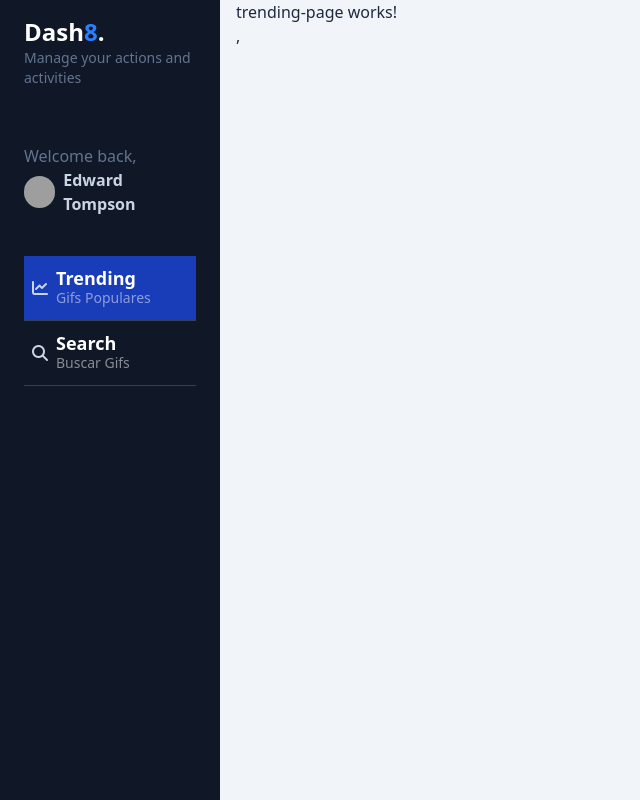
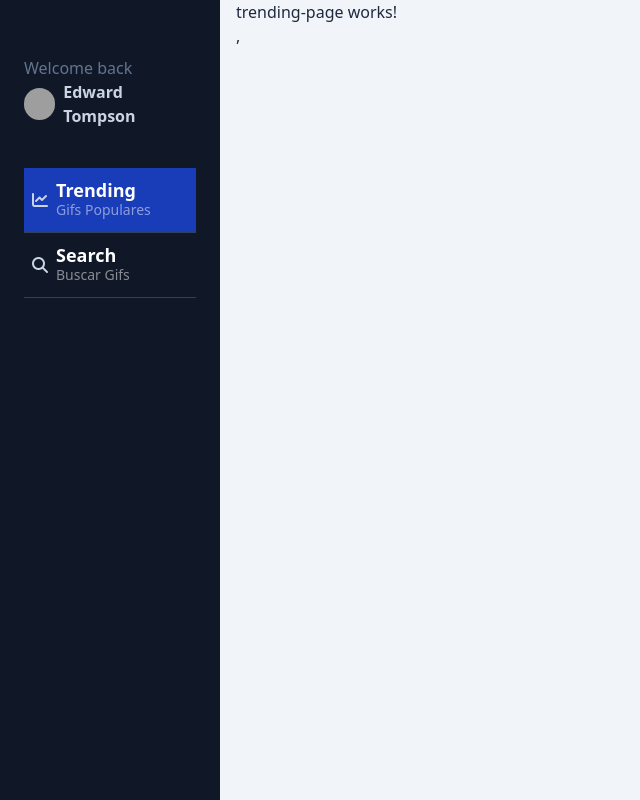
Before and after one commit to Ketangel/gitAPP, an Angular app: page /dashboard/treading in a window 1280 px wide. Shown: the whole page, without its empty margins (0-640 px from the left). Built offline with nearby package versions, Linux system fonts and the light colour scheme; grey boxes are pictures that could not be loaded.

Commit message:
environments

```diff
--- a/angular.json
+++ b/angular.json
@@ -50,7 +50,13 @@
             "development": {
               "optimization": false,
               "extractLicenses": false,
-              "sourceMap": true
+              "sourceMap": true,
+              "fileReplacements": [
+                {
+                  "replace": "src/environments/environment.ts",
+                  "with": "src/environments/environment.development.ts"
+                }
+              ]
             }
           },
           "defaultConfiguration": "production"
--- a/src/app/gifs/components/gits-side-menu/gits-side-menu-header/gits-side-menu-header.component.html
+++ b/src/app/gifs/components/gits-side-menu/gits-side-menu-header/gits-side-menu-header.component.html
@@ -1,9 +1,9 @@
 <div id="logo" class="my-4 px-6">
-    <h1 class="text-lg md:text-2xl font-bold text-white">Dash<span class="text-blue-500">8</span>.</h1>
-    <p class="text-slate-500 text-sm">Manage your actions and activities</p>
+    <h1 class="text-lg md:text-2xl font-bold text-white">{{envs.companyName}}<span class="text-blue-500">{{envs.companyName2}}</span></h1>
+    <p class="text-slate-500 text-sm">{{envs.companySlogan}}</p>
    </div>
    <div id="profile" class="px-6 py-10">
-    <p class="text-slate-500">Welcome back,</p>
+    <p class="text-slate-500">Welcome back</p>
     <a href="#" class="inline-flex space-x-2 items-center">
         <span>
             <img class="rounded-full w-8 h-8" src="https://images.unsplash.com/photo-1542909168-82c3e7fdca5c?ixlib=rb-4.0.3&ixid=MnwxMjA3fDB8MHxwaG90by1wYWdlfHx8fGVufDB8fHx8&auto=format&fit=crop&w=128&q=80" alt="">
--- a/src/app/gifs/components/gits-side-menu/gits-side-menu-header/gits-side-menu-header.component.ts
+++ b/src/app/gifs/components/gits-side-menu/gits-side-menu-header/gits-side-menu-header.component.ts
@@ -1,4 +1,5 @@
 import { ChangeDetectionStrategy, Component } from '@angular/core';
+import { environment } from '../../../../../environments/environment';
 
 @Component({
   selector: 'app-gits-side-menu-header',
@@ -6,4 +7,8 @@
   templateUrl: './gits-side-menu-header.component.html',
   changeDetection: ChangeDetectionStrategy.OnPush,
 })
-export class GitsSideMenuHeaderComponent { }
+export class GitsSideMenuHeaderComponent {
+
+  envs = environment;
+
+}
--- /dev/null
+++ b/src/app/gifs/interfaces/menu-option.interfaces.ts
@@ -0,0 +1,7 @@
+
+export interface  MenuOption {
+    label: string;
+    subLabel:string;
+    router:string;
+    icon:string;
+}
--- /dev/null
+++ b/src/environments/environment.development.ts
@@ -0,0 +1 @@
+export const environment = {};
--- /dev/null
+++ b/src/environments/environment.ts
@@ -0,0 +1,11 @@
+export const environment = {
+
+    production:true,
+    companyName:'Gifs',
+    companyName2:'App',
+    companySlogan:'Maneja tus Gifs'
+
+    //apikeys
+
+    //urls
+};
```
